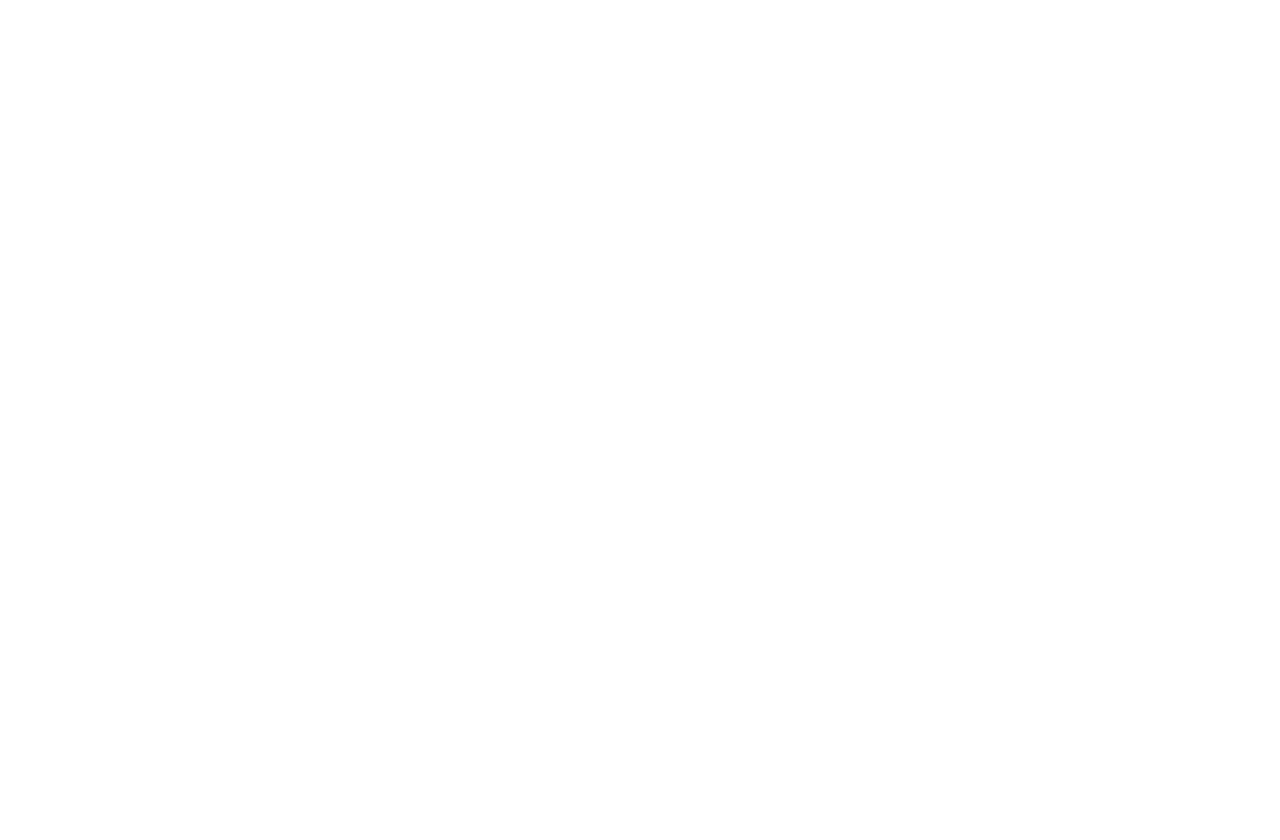
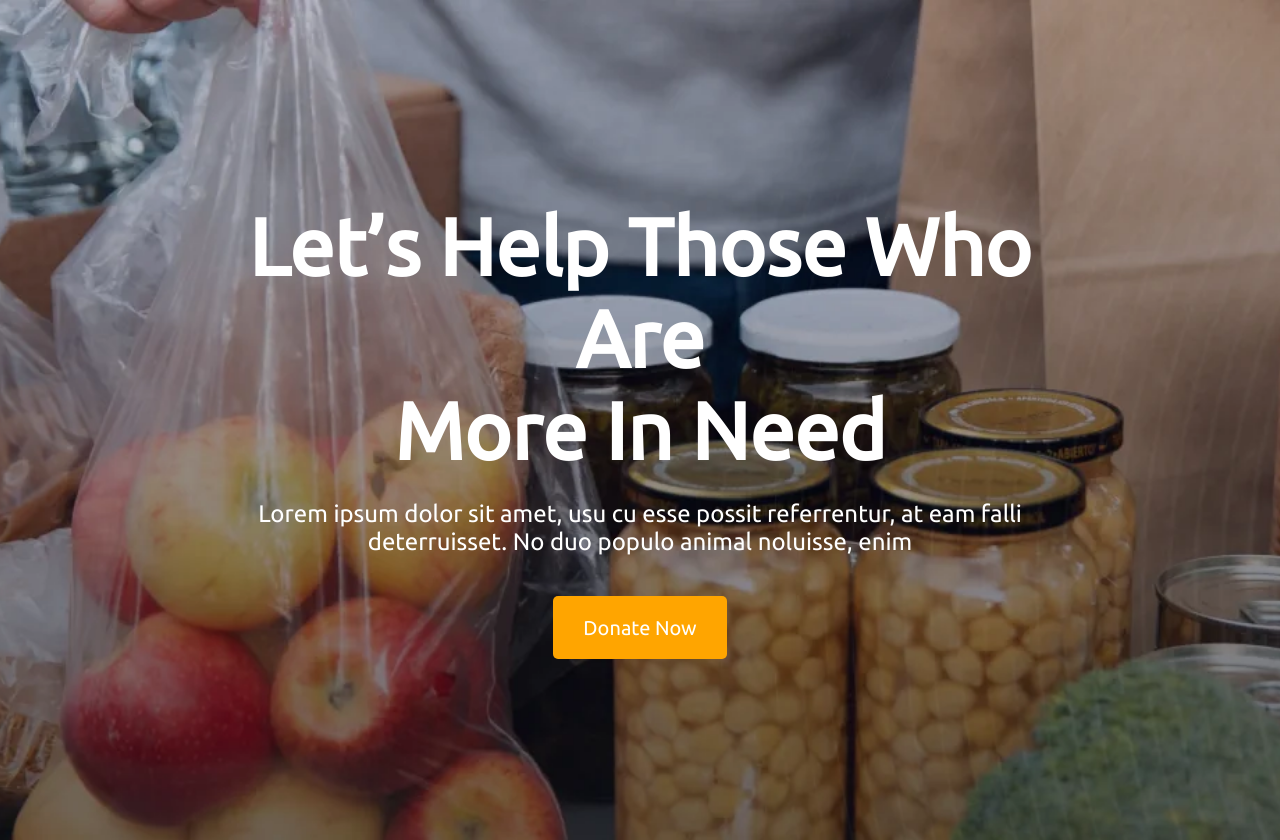
Before and after one commit to mizanor21/Donate_Portfolio, a plain HTML site: page index.html in a window 1280 px wide. Before the commit the page ends 800 px from the top, so only its background shows below. Drawn offline with Linux system fonts and the light colour scheme; a web font is replaced by a local one.

Commit message:
Header area added

```diff
--- a/css/style.css
+++ b/css/style.css
@@ -0,0 +1,36 @@
+body {
+    font-family: 'Gentium Book Plus', serif;
+    font-family: 'Roboto', sans-serif;
+    font-family: 'Ubuntu', sans-serif;
+    margin: 0px;
+    padding: 0px;
+}
+
+.header_area {
+    color: white;
+    text-align: center;
+    padding: 200px;
+    background-image: url("../img/banner-3.webp");
+    background-position: center;
+    background-size: cover;
+    background-repeat: no-repeat;
+}
+
+.header_area h1 {
+    font-size: 80px;
+    margin: 0px;
+}
+
+.header_area p {
+    font-size: 24px;
+    margin-bottom: 60px;
+}
+
+.btn_link a {
+    color: white;
+    font-size: 20px;
+    background-color: orange;
+    padding: 20px 30px;
+    border-radius: 5px;
+    text-decoration: none;
+}
--- a/index.html
+++ b/index.html
@@ -5,11 +5,24 @@
     <meta charset="UTF-8">
     <meta http-equiv="X-UA-Compatible" content="IE=edge">
     <meta name="viewport" content="width=device-width, initial-scale=1.0">
+    <link rel="preconnect" href="https://fonts.googleapis.com">
+    <link rel="preconnect" href="https://fonts.gstatic.com" crossorigin>
+    <link
+        href="https://fonts.googleapis.com/css2?family=Gentium+Book+Plus:ital,wght@0,700;1,400&family=Roboto&family=Ubuntu&display=swap"
+        rel="stylesheet">
+    <link rel="stylesheet" href="css/style.css">
     <title>Donation</title>
 </head>
 
 <body>
-
+    <section>
+        <div class="header_area btn_link">
+            <h1>Let’s Help Those Who Are<br>More In Need</h1>
+            <p>Lorem ipsum dolor sit amet, usu cu esse possit referrentur, at eam falli<br>deterruisset. No duo populo
+                animal noluisse, enim</p>
+            <a href="">Donate Now</a>
+        </div>
+    </section>
 </body>
 
 </html>
```
